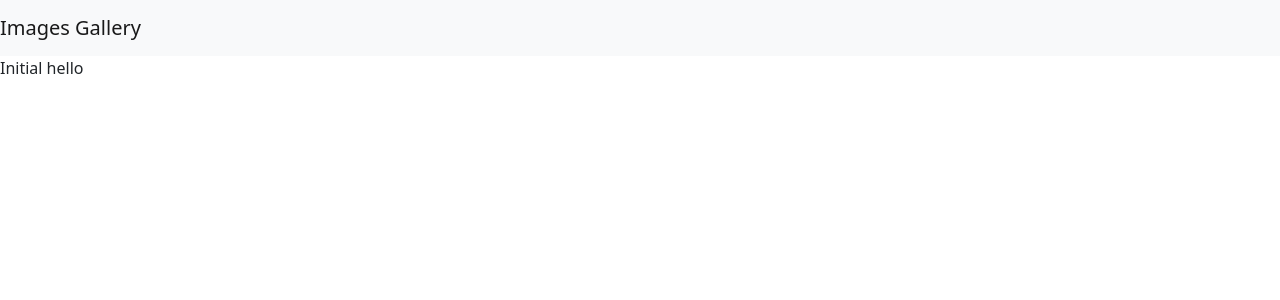
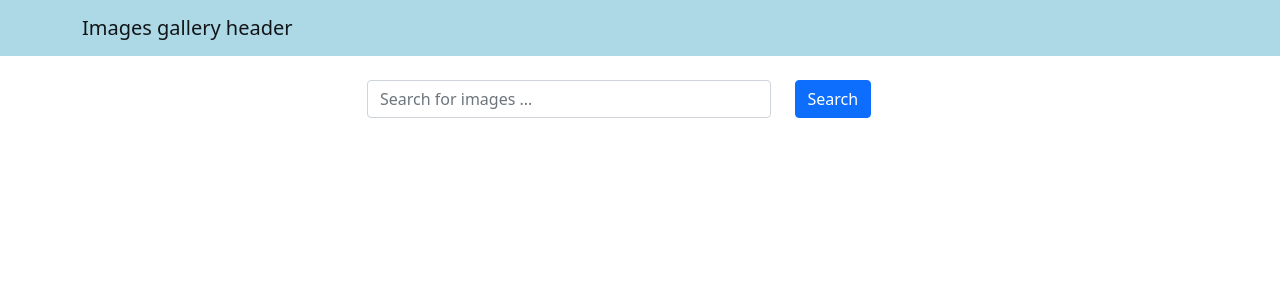
Before and after one commit to radislavB/images-gallery, a React (Create React App) app in the folder frontend/: page / in a window 1280 px wide. Shown: the top 300 px of the page. Built offline with nearby package versions, Linux system fonts and the light colour scheme.

Commit message:
controlled search component

```diff
--- a/frontend/src/App.css
+++ /dev/null
@@ -1,38 +0,0 @@
-.App {
-  text-align: center;
-}
-
-.App-logo {
-  height: 40vmin;
-  pointer-events: none;
-}
-
-@media (prefers-reduced-motion: no-preference) {
-  .App-logo {
-    animation: App-logo-spin infinite 20s linear;
-  }
-}
-
-.App-header {
-  background-color: #282c34;
-  min-height: 100vh;
-  display: flex;
-  flex-direction: column;
-  align-items: center;
-  justify-content: center;
-  font-size: calc(10px + 2vmin);
-  color: white;
-}
-
-.App-link {
-  color: #61dafb;
-}
-
-@keyframes App-logo-spin {
-  from {
-    transform: rotate(0deg);
-  }
-  to {
-    transform: rotate(360deg);
-  }
-}
--- a/frontend/src/App.js
+++ b/frontend/src/App.js
@@ -1,12 +1,23 @@
-import './App.css';
 import 'bootstrap/dist/css/bootstrap.min.css';
 import Header from './Components/Header';
+import Search from './Components/Search';
+import { useState } from 'react';
 
-function App() {
+
+
+const App = () => {
+  const [word, setWord] = useState('');
+
+  const handleSearchSubmit = (e) => {
+    e.preventDefault(e);
+    console.log("handleSearchSubmit", word);
+  }
+
   return (
     <div >
-      <Header/>
-      Initial hello
+      <Header title="Images gallery header" />
+      <Search word={word} setWord={setWord} handleSubmit={handleSearchSubmit} />
+
     </div>
   );
 }
--- a/frontend/src/Components/Header.js
+++ b/frontend/src/Components/Header.js
@@ -1,10 +1,17 @@
 import React from 'react';
-import {Navbar} from 'react-bootstrap';
+import { Navbar, Container } from 'react-bootstrap';
 
-const Header =() =>{
+const navbarStyle = {
+    backgroundColor: 'lightblue'
+}
+
+const Header = (props) => {
     return (
-        <Navbar bg="light" variant="light">
-            <Navbar.Brand href="/">Images Gallery</Navbar.Brand>
+        <Navbar style={navbarStyle} variant="light">
+            <Container>
+                <Navbar.Brand href="/">{props.title}</Navbar.Brand>
+            </Container>
+
         </Navbar>
     )
 
--- /dev/null
+++ b/frontend/src/Components/Search.js
@@ -0,0 +1,40 @@
+import React from 'react';
+import { Container, Row, Col, Form, Button } from 'react-bootstrap';
+
+
+
+const Search = ({ word, setWord, handleSubmit }) => {
+
+    const onWordChange = (e) => {
+        //console.log("onWordChange",e.target.value, e);
+        setWord(e.target.value)
+    }
+
+
+    return (
+        <Container className="mt-4 ">
+            <Row className="justify-content-center">
+                <Col xs={12} md={8} lg={6}>
+                    <Form onSubmit={handleSubmit}>
+                        <Form.Group as={Row}>
+
+                            <Col xs={9}>
+                                <Form.Control
+                                    value={word}
+                                    type="text"
+                                    onChange={e => onWordChange(e)}
+                                    placeholder="Search for images ..."
+                                />
+                            </Col>
+                            <Col sm={2}>
+                                <Button variant="primary" type="submit" >Search</Button>
+                            </Col>
+                        </Form.Group>
+                    </Form>
+                </Col>
+            </Row>
+        </Container>
+    )
+};
+
+export default Search;
```
